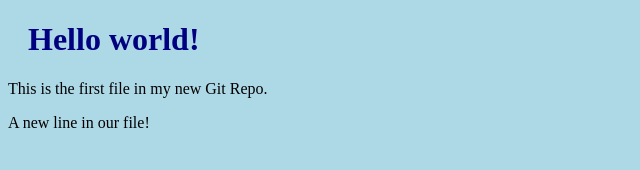
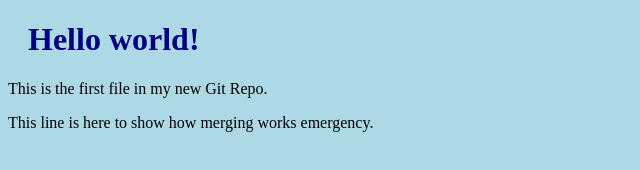
Before and after one commit to Eyjay-SB/adrianfirstproject, a plain HTML site: page index.html in a window 1280 px wide. Shown: the whole page, without its empty margins (0-640 px from the left). Drawn offline with Linux system fonts and the light colour scheme.

Commit message:
updated index.html

```diff
--- a/index.html
+++ b/index.html
@@ -8,7 +8,7 @@
 
 <h1>Hello world!</h1>
 <p>This is the first file in my new Git Repo.</p>
-<p>A new line in our file!</p>
+<p>This line is here to show how merging works emergency.</p>
 
 </body>
 </html>
```
